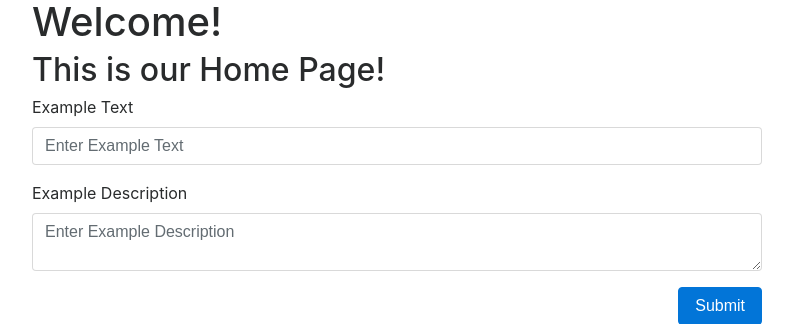
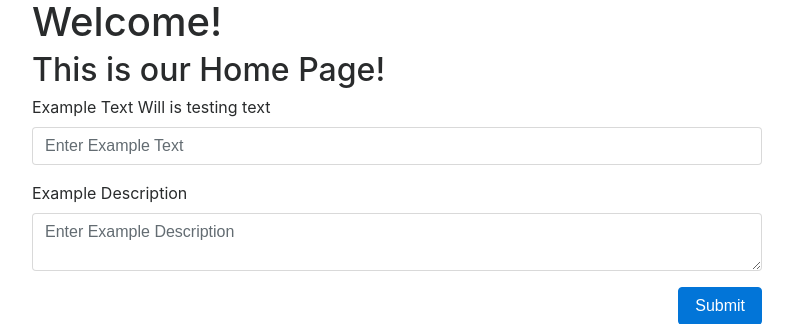
Before and after one commit to ExtraCrispyBrand/GroupProject2, a Node server app: page / in a window 1280 px wide. Shown: the top 324 px of the page, without its empty margins (243-1036 px from the left). Run offline with Node 20, Linux system fonts and the light colour scheme; data that the repository does not hold is empty; some libraries are stand-ins or nearby versions.

Commit message:
testing my ability to push

```diff
--- a/views/index.handlebars
+++ b/views/index.handlebars
@@ -6,7 +6,7 @@
         <h2>This is our Home Page!</h2>
         <form class="clearfix mb-4" action="POST">
           <div class="form-group">
-            <label for="example-text">Example Text</label>
+            <label for="example-text">Example Text Will is testing text</label>
             <input type="text" id="example-text" class="form-control" aria-describedby="example-text" placeholder="Enter Example Text">
           </div>
           <div class="form-group">
```
